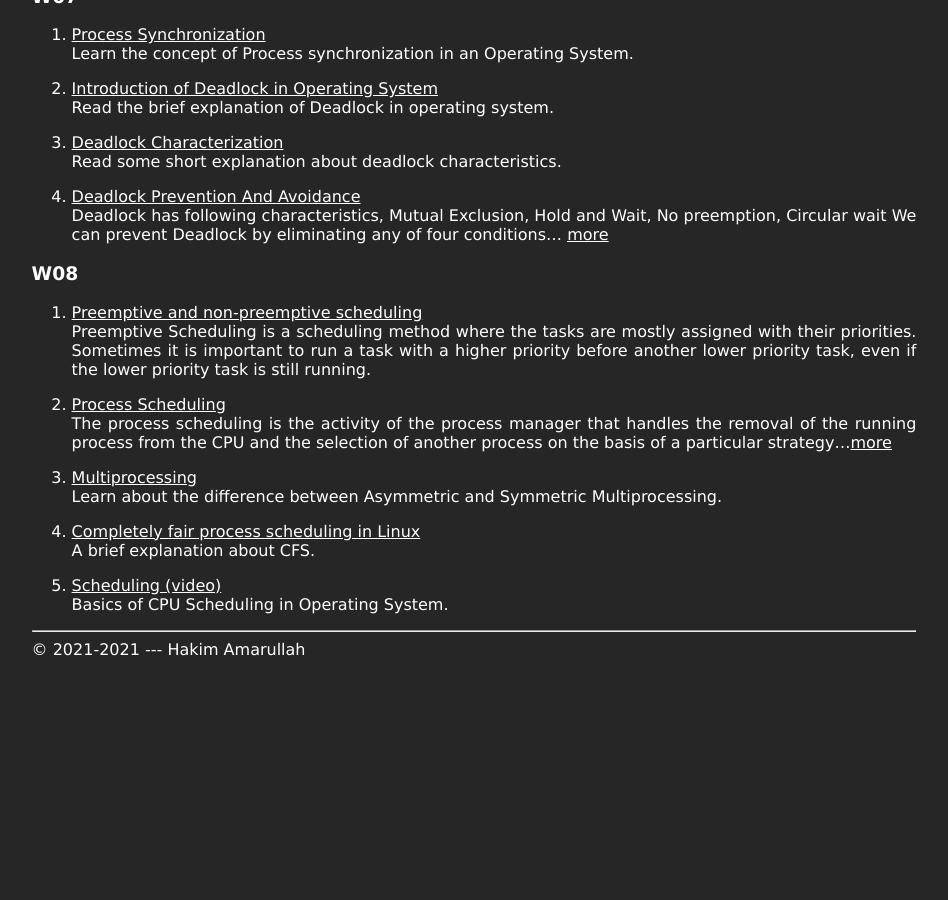
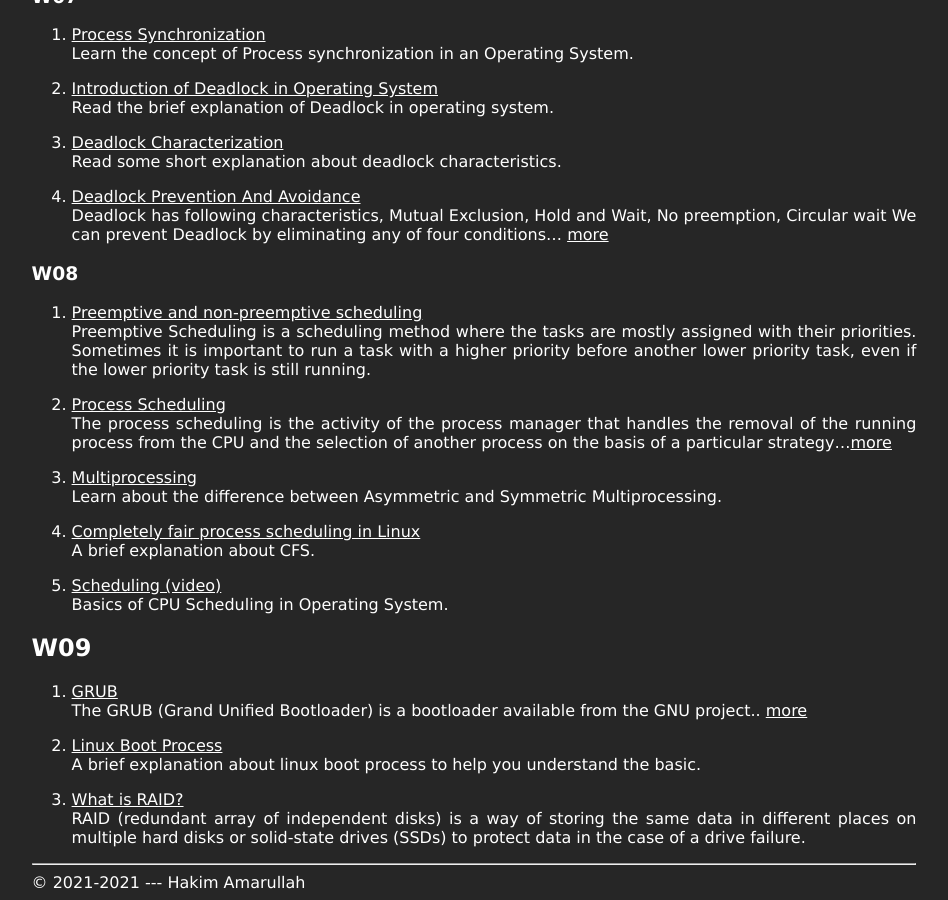
Before and after one commit to hakimamarullah/os212, a Jekyll site: the page built from links.md, in a window 1280 px wide and 900 px high, scrolled down 2224 px. Shown: the whole window, without its empty margins (166-1114 px from the left). Built offline with Jekyll 4.4.1, drawn with Linux system fonts in a browser that asks for light colours; our own code applies the rules of GitHub Pages for plain Markdown files; before the commit the page ends 2891 px from its top, so only the background shows below that.

Commit message:
hakimamarullah: W09 Chapter 08 Finished

```diff
--- a/TXT/myrank.txt
+++ b/TXT/myrank.txt
@@ -20,3 +20,6 @@ ZCZC W07 mutiarazzahra
 ZCZC W08 najmialy
 ZCZC W08 naufalpram
 ZCZC W08 orelar
+ZCZC W09 pragusga25
+ZCZC W09 ragnarom-kun
+ZCZC W09 qosimd25
--- a/links.md
+++ b/links.md
@@ -122,3 +122,16 @@ A brief explanation about CFS.
 
 5. [Scheduling (video)](https://youtu.be/EWkQl0n0w5M)<br>
 Basics of CPU Scheduling in Operating System.
+
+
+## W09
+1. [GRUB](https://www.tutorialspoint.com/what-is-grub-in-linux)<br>
+The GRUB (Grand Unified Bootloader) is a bootloader available from the GNU project.. [more](https://www.tutorialspoint.com/what-is-grub-in-linux)
+
+
+2. [Linux Boot Process](https://www.youtube.com/watch?v=mHB0Z-HUauo)<br>
+A brief explanation about linux boot process to help you understand the basic.
+
+3. [What is RAID?](https://searchstorage.techtarget.com/definition/RAID)<br>
+RAID (redundant array of independent disks) is a way of storing the same data in different places on multiple
+hard disks or solid-state drives (SSDs) to protect data in the case of a drive failure.
```
Also changed, not shown: TXT/mylog.txt (+7 -0 lines), 9 other files.
